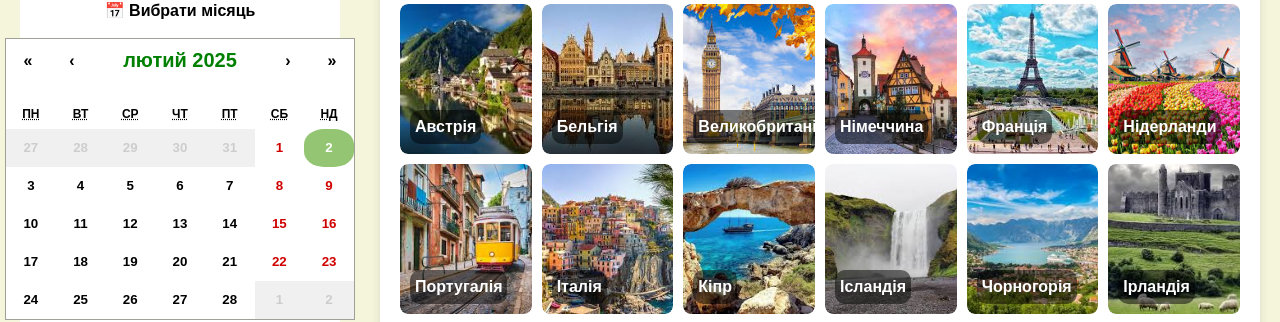
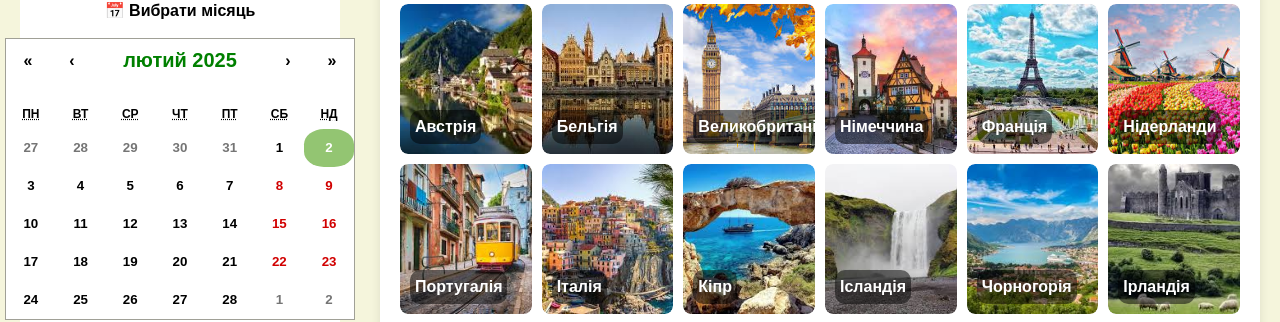
Before and after one commit to artelena1906/Front-ZaDveryma, a Next.js app: page / in a window 1280 px wide. Shown: the part 436-758 px from the top of the page. Built offline with nearby package versions, Linux system fonts and the light colour scheme.

Commit message:
Исправлен баг с датой - не закрашивается 1-е число в синий цвет

```diff
--- a/src/app/MainPage/MainPageBodyCalendar.tsx
+++ b/src/app/MainPage/MainPageBodyCalendar.tsx
@@ -63,7 +63,7 @@
 
 "use client";
 import { useState } from "react";
-import Calendar, { CalendarProps } from "react-calendar"; // Импортируем CalendarProps
+import Calendar, { CalendarProps } from "react-calendar";
 import styles from "./MainPageHeader.module.css";
 import "react-calendar/dist/Calendar.css";
 import dayjs from "dayjs";
@@ -73,13 +73,24 @@ dayjs.locale('uk');
 
 export default function CalendarComponent() {
     const [date, setDate] = useState(() => new Date().toISOString());
-    const [isMonthPickerOpen, setIsMonthPickerOpen] = useState(false);
+    const [isMonthPickerOpen, setIsMonthPickerOpen] = useState(false); // Состояние для открытия/закрытия селектора выбора месяца
+    const [selectedMonth, setSelectedMonth] = useState(dayjs().month()); // Хранит выбранный месяц
 
     const handleMonthChange = (event: React.ChangeEvent<HTMLSelectElement>) => {
-        const selectedMonth = parseInt(event.target.value, 10);
+        const newselectedMonth = parseInt(event.target.value, 10);
+        setSelectedMonth(newselectedMonth);
+
         const newDate = new Date(new Date(date).getFullYear(), selectedMonth, 1);
         setDate(newDate.toISOString());
+
         setIsMonthPickerOpen(false);
+
+        // Меняем только месяц, оставляя текущий день
+        setDate((prevDate) => {
+            const currentDay = prevDate ? dayjs(prevDate).date() : 1;
+            const newDate = dayjs(prevDate).month(newselectedMonth).date(currentDay);
+            return newDate.toISOString(); // Преобразуем в строку
+        });
     };
 
     const handleDateChange: CalendarProps["onChange"] = (newDate) => {
@@ -87,9 +98,6 @@ export default function CalendarComponent() {
 
         setDate(newDate.toISOString()); // Сохраняем в виде строки
     };
-
-    // Текущий месяц
-    const currentMonth = dayjs(date).month();
 
     return (
         <div className={styles.calendar}>
@@ -117,12 +125,24 @@ export default function CalendarComponent() {
                         {dayjs(date).format("MMMM YYYY")}
                     </span>
                 )}
-                tileClassName={({ date: calendarDate }) =>
-                    dayjs(calendarDate).isSame(dayjs(), "day") ? styles.today : ""
-                }
-                tileDisabled={({ date: calendarDate }) =>
-                    dayjs(calendarDate).month() !== currentMonth
-                }
+                tileClassName={({ date: calendarDate }) => {
+                    const isToday = dayjs(calendarDate).isSame(dayjs(), "day"); // Проверяем, является ли дата сегодняшней
+                    const isCurrentMonth = dayjs(calendarDate).month() === dayjs().month(); // Проверяем, является ли месяц текущим
+                    const isFirstDayOfMonth = dayjs(calendarDate).date() === 1; // Проверяем, является ли дата первым числом месяца
+                    const isSelectedMonth = dayjs(calendarDate).month() === selectedMonth; // Проверяем, совпадает ли месяц с выбранным через селектор
+
+                    // Если это сегодня, выделяем зелёным
+                    if (isToday) return styles.today;
+
+                    // Если это первое число выбранного месяца, не выделяем его синим
+                    if (isFirstDayOfMonth && isSelectedMonth) return styles.noHighlight;
+
+                    // Если это текущий месяц, но не первое число, не применяем стили
+                    if (isCurrentMonth) return "";
+
+                    // Для всех остальных случаев
+                    return "";
+                }}
             />
         </div>
     );
--- a/src/app/MainPage/MainPageHeader.module.css
+++ b/src/app/MainPage/MainPageHeader.module.css
@@ -365,3 +365,8 @@
 .categoryitem:hover .categoryimage {
   transform: scale(1.1); /* Увеличение на 10% при наведении */
 }
+
+.noHighlight {
+  background-color: transparent !important; /* Убираем закрашивание */
+  color: inherit !important; /* Оставляем цвет текста по умолчанию */
+}
```
